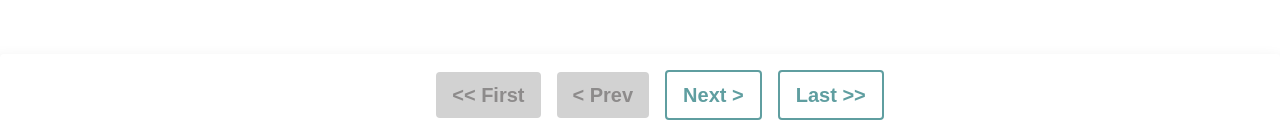
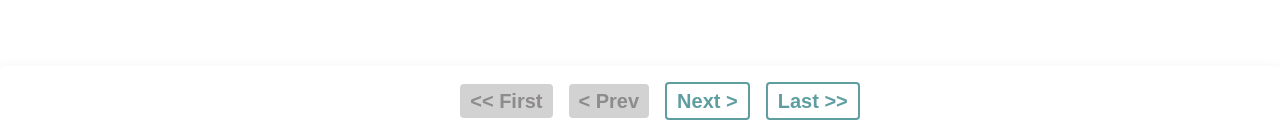
Before and after one commit to attrybtech/user-activity-dashboard, a React (Create React App) app: page / in a window 1280 px wide. Shown: the part 664-796 px from the top of the page. Built offline with nearby package versions, Linux system fonts and the light colour scheme; no server answers.

Commit message:
updated pagination btns css

```diff
--- a/src/components/Pagination/index.css
+++ b/src/components/Pagination/index.css
@@ -30,7 +30,7 @@ ul{
 }
 
 .page__btn, .page__numbers, .page__dots  {
-  padding: 1rem;
+  padding: .625rem;
 }
 
 .page__numbers{
--- a/src/components/index.css
+++ b/src/components/index.css
@@ -128,5 +128,5 @@ table {
   overflow-x: auto;
   white-space: nowrap;
 
-  height: calc(100vh - 5.25rem);
+  height: calc(100vh -  4.375rem);
 }
```
